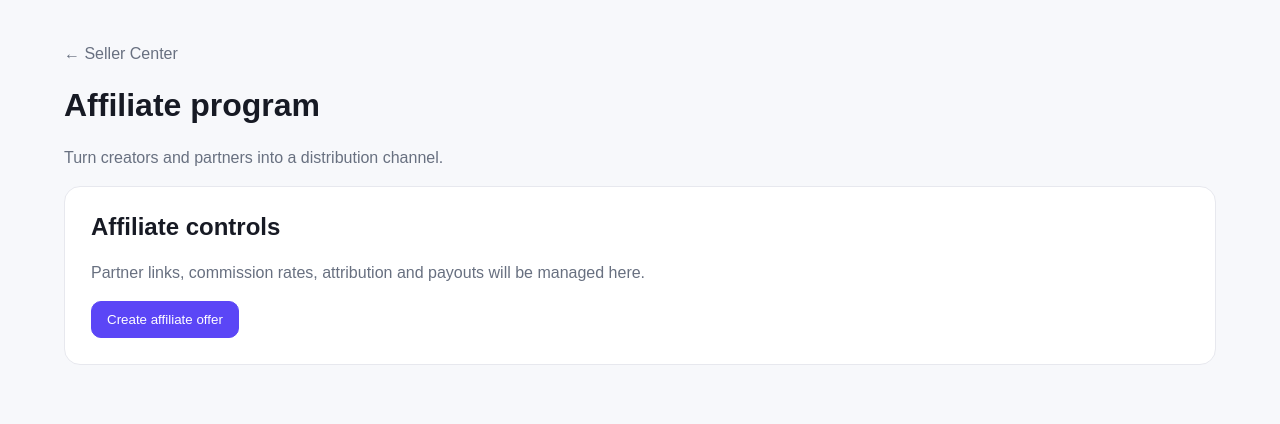
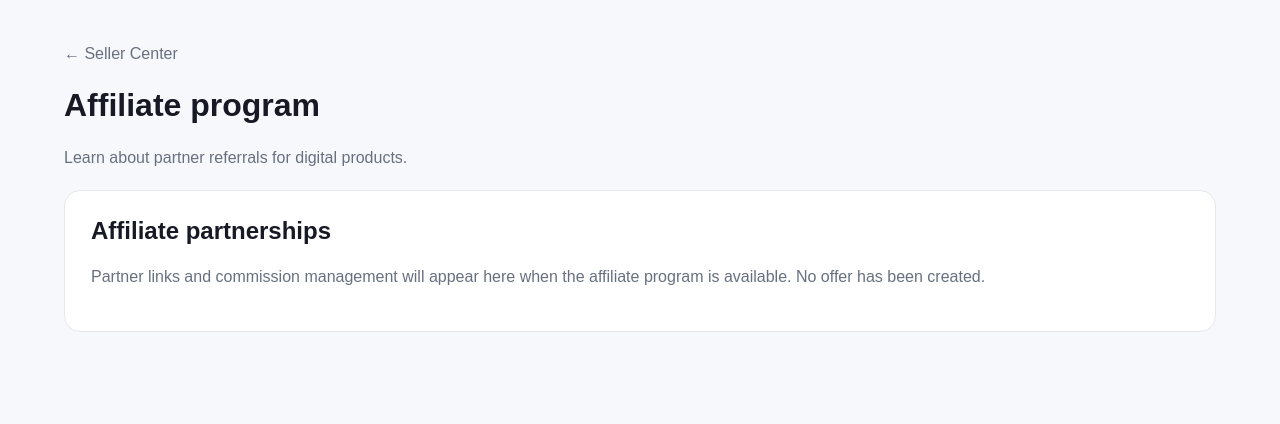
Before and after one commit to agnengineeringselectricals-crypto/diginanba, a Next.js app: page /seller/affiliates in a window 1280 px wide. Shown: the top 424 px of the page. Built offline with nearby package versions, Linux system fonts and the light colour scheme; no server answers; sample sign-in values are in the browser's storage.

Commit message:
Remove inactive affiliate controls from creator page

```diff
--- a/app/seller/affiliates/page.tsx
+++ b/app/seller/affiliates/page.tsx
@@ -1,2 +1,20 @@
-import {auth} from '@/lib/auth';import {redirect} from 'next/navigation';
-import Link from 'next/link';export default async function SellerAffiliates(){const session=await auth();if(!session?.user)redirect('/login');return <main className="wrap"><Link href="/seller" className="muted">← Seller Center</Link><h1>Affiliate program</h1><p className="muted">Turn creators and partners into a distribution channel.</p><div className="panel"><h2>Affiliate controls</h2><p className="muted">Partner links, commission rates, attribution and payouts will be managed here.</p><button className="btn primary">Create affiliate offer</button></div></main>}
+import { auth } from '@/lib/auth';
+import { redirect } from 'next/navigation';
+import Link from 'next/link';
+
+export default async function SellerAffiliates() {
+  const session = await auth();
+  if (!session?.user) redirect('/login');
+
+  return (
+    <main className="wrap">
+      <Link href="/seller" className="muted">← Seller Center</Link>
+      <h1>Affiliate program</h1>
+      <p className="muted">Learn about partner referrals for digital products.</p>
+      <section className="panel" style={{ marginTop: 20 }}>
+        <h2>Affiliate partnerships</h2>
+        <p className="muted">Partner links and commission management will appear here when the affiliate program is available. No offer has been created.</p>
+      </section>
+    </main>
+  );
+}
```
